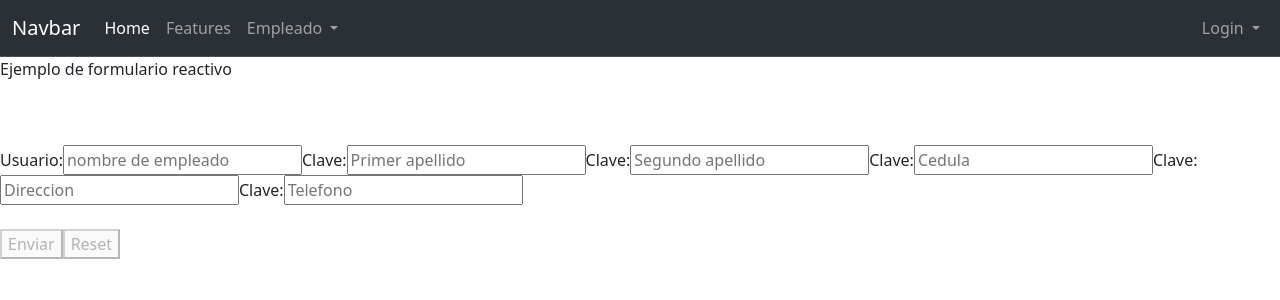
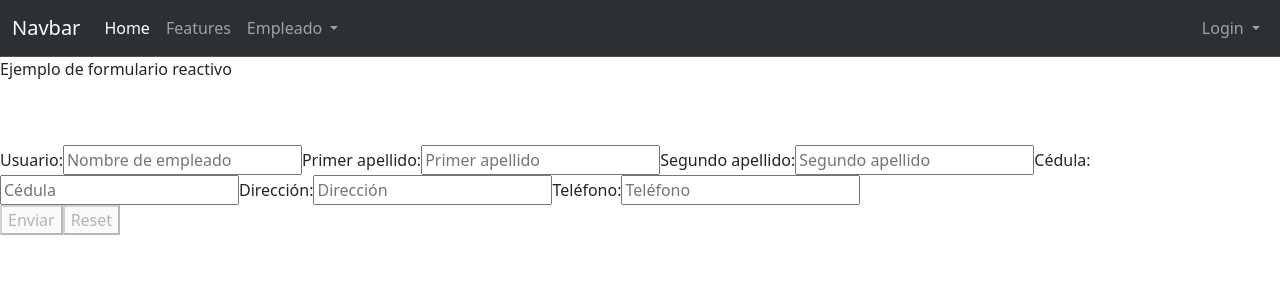
Before and after one commit to Eywen/TFM-Angular-AFAC, an Angular app: page /addCustomer in a window 1280 px wide. Shown: the top 300 px of the page. Built offline with nearby package versions, Linux system fonts and the light colour scheme.

Commit message:
Added validationto custumer add form to send boton logic #3

```diff
--- a/src/app/customer-add/customer-add.component.html
+++ b/src/app/customer-add/customer-add.component.html
@@ -3,25 +3,25 @@
     <p class="titulo">Ejemplo de formulario reactivo</p>
     <br /><br />
     <form (submit)="sendit(loginform)" [formGroup]="loginform" >
-      <div >
-        <label> Usuario:</label>
-          <input type='text'  name='customerName' formControlName="customerName" placeholder="nombre de empleado" required/>
-        <label> Clave:</label>
-          <input type="text" name='lastName1' formControlName="lastName1" placeholder="Primer apellido" required/>
 
-        <label> Clave:</label>
-        <input type="text" name='lastName2' formControlName="lastName2" placeholder="Segundo apellido" />
+      <label>Usuario:</label>
+      <input type="text" name="customerName" formControlName="customerName" placeholder="Nombre de empleado" required/>
+      <label>Primer apellido:</label>
+      <input type="text" name="lastName1" formControlName="lastName1" placeholder="Primer apellido" required/>
 
-        <label> Clave:</label>
-        <input type="text" name='cedula' formControlName="cedula" placeholder="Cedula" required/>
+      <label>Segundo apellido:</label>
+      <input type="text" name="lastName2" formControlName="lastName2" placeholder="Segundo apellido" />
 
-        <label> Clave:</label>
-        <input type="text" name='address' formControlName="address" placeholder="Direccion" required/>
+      <label>Cédula:</label>
+      <input type="text" name="cedula" formControlName="cedula" placeholder="Cédula" required/>
 
-        <label> Clave:</label>
-        <input type="text" name='telephone' formControlName="telephone" placeholder="Telefono" required/>
+      <label>Dirección:</label>
+      <input type="text" name="address" formControlName="address" placeholder="Dirección" required/>
 
-      </div>
+      <label>Teléfono:</label>
+      <input type="text" name="telephone" formControlName="telephone" placeholder="Teléfono" required/>
+
+
       <br />
       <div>
         <button type="submit" [disabled] = "!loginform.valid"> Enviar </button>
--- a/src/app/customer-add/customer-add.component.ts
+++ b/src/app/customer-add/customer-add.component.ts
@@ -1,5 +1,5 @@
 import { Component, Directive, HostListener, Input, OnInit } from '@angular/core';
-import {FormControl, FormGroup, Validators} from '@angular/forms';
+import {FormControl, FormGroup, FormBuilder,Validators} from '@angular/forms';
 import {CustomerI} from "../../shared/model/customer.interface";
 
 @Component({
@@ -9,29 +9,41 @@ import {CustomerI} from "../../shared/model/customer.interface";
 })
 export class CustomerAddComponent implements OnInit{
 
-  loginform = new FormGroup({
-    customerName: new FormControl('',
-      [Validators.required, Validators.minLength(2)]),
-    lastName1: new FormControl('',
-      [Validators.required, Validators.minLength(4)]),
-    lastName2: new FormControl(),
-    address: new FormControl('',
-      [Validators.required, Validators.minLength(4)]),
-    cedula: new FormControl('',
-      [Validators.required, Validators.minLength(4)]),
-    telephone: new FormControl('',
-      [Validators.required, Validators.minLength(4)])
-  });
+  loginform: FormGroup;
 
-  sendit(data: FormGroup){
-    /*if (data.get('customerName').hasError('required') ||
-      data.get('lastName1').hasError('required') )*/
-        console.log("Los dos campos son obligatorios", "F.E.N.W.")
+  constructor(private formBuilder: FormBuilder) {
+    this.loginform = this.formBuilder.group({
+      customerName: ['', [Validators.required, Validators.minLength(2)]],
+      lastName1: ['', [Validators.required, Validators.minLength(4)]],
+      lastName2: [''],
+      cedula: ['', [Validators.required, Validators.minLength(4)]],
+      address: ['', [Validators.required, Validators.minLength(4)]],
+      telephone: ['', [Validators.required, Validators.minLength(4)]]
+    });
   }
 
-  constructor() { }
+  ngOnInit() {
 
-  ngOnInit() {
+  }
+  sendit(data: FormGroup){
+    if (this.loginform.valid) {
+      const formValues: CustomerI = {
+        customerName: this.loginform.get('customerName')?.value || null,
+        lastName1: this.loginform.get('lastName1')?.value || null,
+        lastName2: this.loginform.get('lastName2')?.value || null,
+        cedula: this.loginform.get('cedula')?.value || null,
+        address: this.loginform.get('address')?.value || null,
+        telephone: this.loginform.get('telephone')?.value || null
+      };
+
+      // Aquí puedes hacer lo que necesites con el objeto formValues, como enviarlo a través de una API, procesarlo, etc.
+      console.log(formValues);
+    } else {
+      // El formulario no es válido, puedes mostrar mensajes de error o realizar otras acciones.
+    }
+
+    console.log("Los dos campos son obligatorios", "F.E.N.W.")
   }
 
+
 }
```
Also changed, not shown: src/shared/model/customer.interface.ts (+6 -6 lines).
